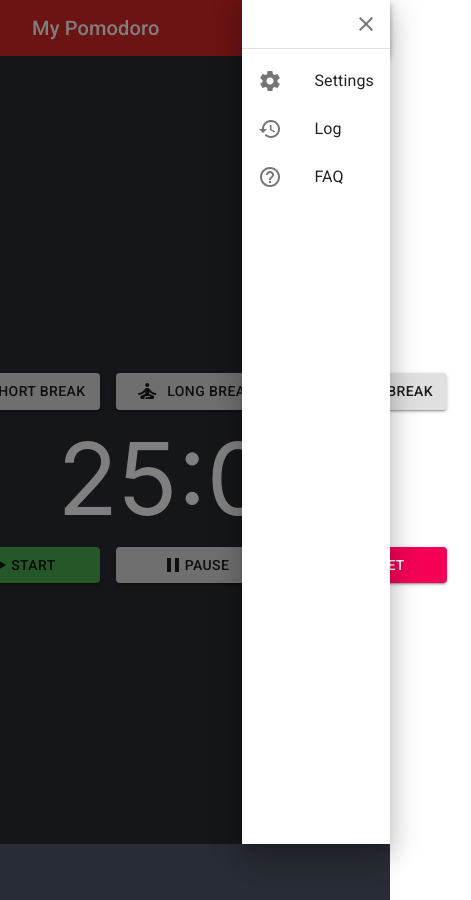
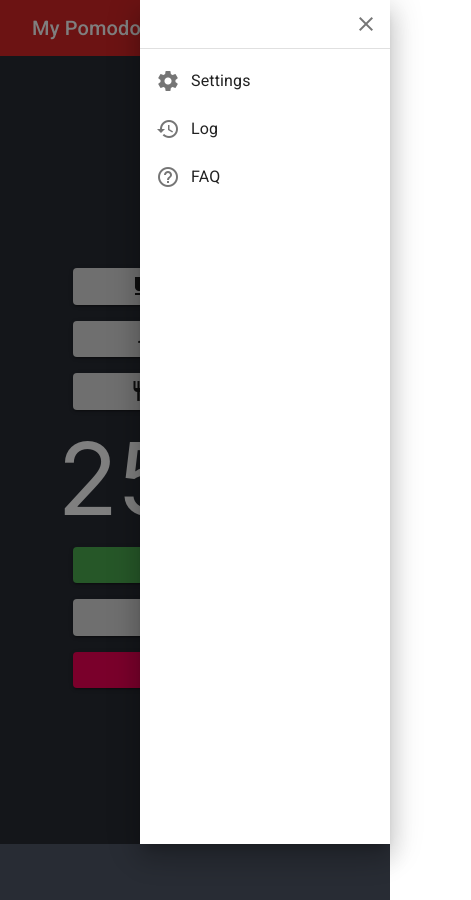
Before and after one commit to giovanizanetti/MY-POMDORO, a React (Create React App) app: page / in a window 390 px wide. Both pictures are taken after a click on the button "menu". Shown: the whole page, 471 px wide, since content can reach past the window. Built offline with nearby package versions, Linux system fonts and the light colour scheme.

Commit message:
style: make buttons responsive for mobile screen

```diff
--- a/src/components/Navivation/MenuItems.js
+++ b/src/components/Navivation/MenuItems.js
@@ -1,4 +1,6 @@
 import { useContext } from 'react'
+import { makeStyles } from '@material-ui/core/styles'
+
 import {
   List,
   ListItem,
@@ -9,11 +11,23 @@ import {
 import { Context } from '../../StoreProvider/index'
 import { SET_OPEN_SETTINGS, SET_OPEN_LOGS } from '../../types'
 
+const useStyles = makeStyles({
+  list: {
+    width: 250,
+  },
+  icon: { minWidth: '35px' },
+})
+
 const MenuItems = ({ displayDesktop }) => {
   const [state, dispatch] = useContext(Context)
+  const { list, icon } = useStyles()
 
   return (
-    <List style={displayDesktop && { display: 'flex' }}>
+    <List
+      className={list}
+      conmponent='ul'
+      style={displayDesktop && { display: 'flex' }}
+    >
       {[
         {
           name: 'Settings',
@@ -28,13 +42,12 @@ const MenuItems = ({ displayDesktop }) => {
         { name: 'FAQ', icon: 'help_outline' },
       ].map((item) => (
         <ListItem
-          disableGutters={displayDesktop && true}
           ContainerComponent='li'
           button
           key={item.name}
           onClick={item.action}
         >
-          <ListItemIcon>
+          <ListItemIcon className={icon}>
             <Icon>{item.icon}</Icon>
           </ListItemIcon>
           {!displayDesktop && <ListItemText primary={item.name} />}
--- a/src/components/Navivation/SideDrawer.js
+++ b/src/components/Navivation/SideDrawer.js
@@ -1,27 +1,10 @@
 import React from 'react'
 import MenuItems from './MenuItems'
-import {
-  Drawer,
-  List,
-  Divider,
-  ListItem,
-  Icon,
-  IconButton,
-} from '@material-ui/core'
+import { Drawer, Divider, Icon, IconButton } from '@material-ui/core'
 
 const SideDrawer = ({ toggleSideDrawer, isVisible }) => {
   return (
-    <div>
-      {
-        <>
-          <Drawer
-            anchor='right'
-            open={isVisible}
-            onClose={() => toggleSideDrawer()}
-          >
-            {/* <List onClose={() => toggleSideDrawer()}>
-              <ListItem button>My Pomodoro App</ListItem>
-            </List> */}
+    <Drawer anchor='right' open={isVisible} onClose={() => toggleSideDrawer()}>
       <IconButton
         style={{ justifyContent: 'flex-end' }}
         onClick={() => toggleSideDrawer()}
@@ -32,9 +15,6 @@ const SideDrawer = ({ toggleSideDrawer, isVisible }) => {
       <Divider />
       <MenuItems />
     </Drawer>
-        </>
-      }
-    </div>
   )
 }
 export default SideDrawer
--- a/src/components/Navivation/index.js
+++ b/src/components/Navivation/index.js
@@ -16,6 +16,7 @@ const Navigation = () => {
 
   const toggleSideDrawer = () => setIsVisible(!isVisible)
 
+  //CANDITATE FOR ITS OWN HOOK
   useEffect(() => {
     function handleResize() {
       if (window.innerWidth < 600) setShowHamburguerMenu(true)
--- a/src/components/Timer/BreakControl.js
+++ b/src/components/Timer/BreakControl.js
@@ -1,11 +1,14 @@
-import React, { useContext } from 'react'
+import { useContext, useEffect, useState } from 'react'
 import { Toolbar, Button, Icon } from '@material-ui/core'
 import { makeStyles } from '@material-ui/core/styles'
 import { Context } from '../../StoreProvider/index'
 
 const useBreakControlStyles = makeStyles((theme) => ({
-  root: {
+  desktop: {
     whiteSpace: 'nowrap',
+  },
+  mobile: {
+    flexDirection: 'column',
   },
   m: {
     margin: theme.spacing(1),
@@ -17,7 +20,18 @@ const useBreakControlStyles = makeStyles((theme) => ({
 
 const BreakControl = ({ isActive, setTime, handleStart }) => {
   const [state] = useContext(Context)
-  const { root, m, mr } = useBreakControlStyles()
+  const { desktop, mobile, m, mr } = useBreakControlStyles()
+
+  const isMobileScreen = window.innerWidth < 600 ? true : false
+  const [applyResponsiveStyle, setApplyResponsiveStyle] = useState(isMobileScreen)
+
+  useEffect(() => {
+    function handleResize() {
+      if (window.innerWidth < 600) setApplyResponsiveStyle(true)
+      else setApplyResponsiveStyle(false)
+    }
+    window.addEventListener('resize', handleResize)
+  }, [])
 
   const handleBreak = (breakLengh, breakType) => {
     if (!isActive) {
@@ -28,7 +42,7 @@ const BreakControl = ({ isActive, setTime, handleStart }) => {
 
   return (
     <>
-      <Toolbar variant='dense' className={root}>
+      <Toolbar variant='dense' className={applyResponsiveStyle ? mobile : desktop}>
         <Button
           fullWidth={true}
           onClick={() => handleBreak(state.shortBreakLength, 'short break')}
--- a/src/components/Timer/TimerControl.js
+++ b/src/components/Timer/TimerControl.js
@@ -1,11 +1,12 @@
-import React, { useContext } from 'react'
+import React, { useContext, useEffect, useState } from 'react'
 import { Toolbar, Button } from '@material-ui/core'
 import { makeStyles } from '@material-ui/core/styles'
 import { PlayArrow, Restore, Pause } from '@material-ui/icons'
 import { Context } from '../../StoreProvider'
 
 const useTimerControlStyles = makeStyles((theme) => ({
-  root: { justifyContent: 'center' },
+  desktop: { justifyContent: 'center' },
+  mobile: { justifyContent: 'center', flexDirection: 'column' },
   buttonSecondary: {
     color: 'rgba(0,0,0,.87)',
     backgroundColor: '#4caf50',
@@ -21,11 +22,22 @@ const useTimerControlStyles = makeStyles((theme) => ({
 
 const TimerControl = ({ isActive, setIsActive, setTime, handleStart }) => {
   const [state] = useContext(Context)
-  const { root, buttonSecondary, controllers, mr } = useTimerControlStyles()
+
+  let initialScreenSize = window.innerWidth < 600 ? true : false
+  const [isMobileScreen, setIsMobileScreen] = useState(initialScreenSize)
+  const { desktop, mobile, buttonSecondary, controllers, mr } = useTimerControlStyles()
+
+  useEffect(() => {
+    function handleResize() {
+      if (window.innerWidth < 600) setIsMobileScreen(true)
+      else setIsMobileScreen(false)
+    }
+    window.addEventListener('resize', handleResize)
+  }, [])
 
   return (
     <>
-      <Toolbar variant='dense' className={root}>
+      <Toolbar variant='dense' className={isMobileScreen ? mobile : desktop}>
         <Button
           fullWidth={true}
           onClick={() => !isActive && handleStart('pomodoro')}
--- a/src/components/Timer/index.js
+++ b/src/components/Timer/index.js
@@ -43,7 +43,7 @@ const Timer = () => {
   }, [])
 
   // Song play
-  //  CANDIDATE TO BE EXTRACT TO TIS OWN HOOK
+  //  CANDIDATE TO BE EXTRACT TO ITS OWN HOOK
   useEffect(() => {
     setIsSongPlaying(false) // in initial render clear cashed sound
 
```
Also changed, not shown: 1 other file (tests, documents, lock files or other folders). Lines whose indentation alone changed are shown as unchanged.
